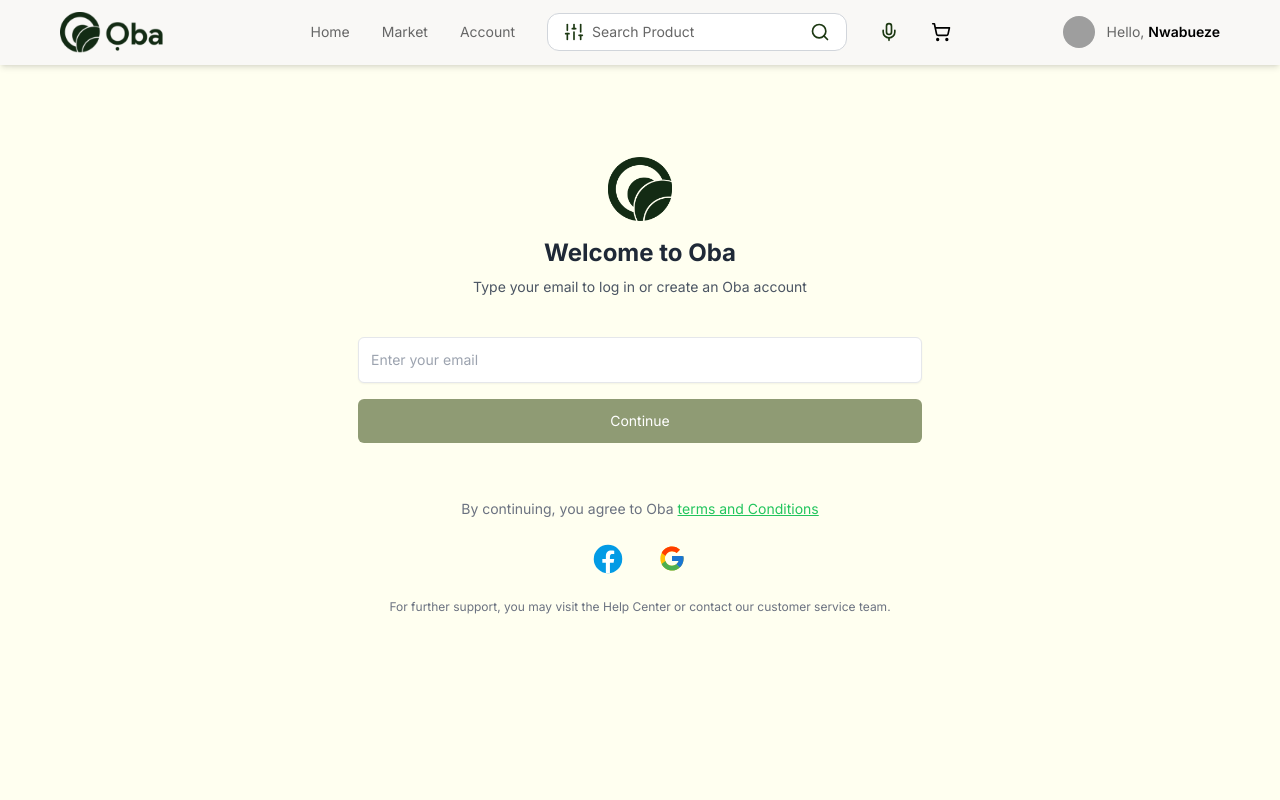
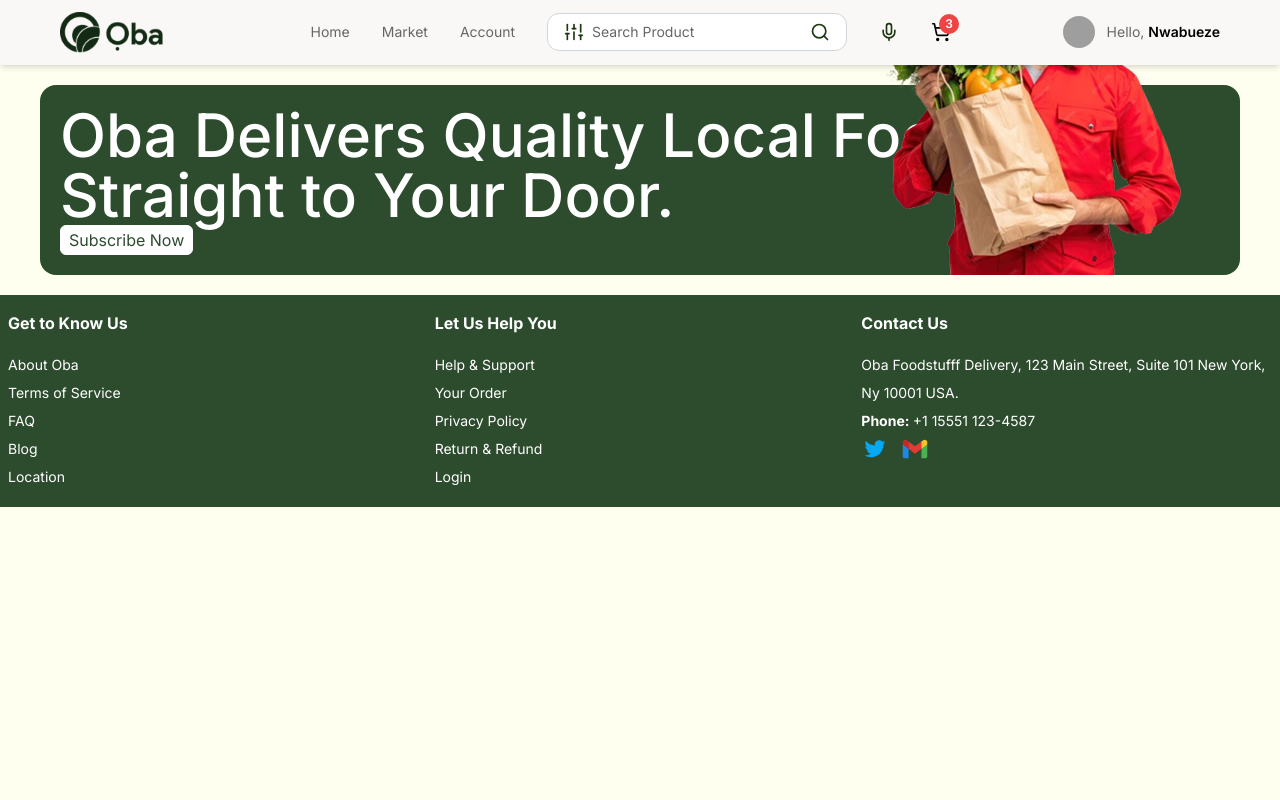
Before and after one commit to Oba-NG/oba-dashboard, a React (Vite) app: page / in a window 1280 px wide. Shown: the top 800 px of the page. Built offline with nearby package versions, Linux system fonts and the light colour scheme; grey boxes are pictures that could not be loaded.

Commit message:
feature: start working on the landing page

```diff
--- a/src/App.jsx
+++ b/src/App.jsx
@@ -1,5 +1,7 @@
 import React from "react";
 import { Routes, Route } from "react-router-dom";
+
+import Auth from "@/pages/auth";
 import Home from "@/pages/Home";
 import Vite from "@/pages/Vite";
 import Layout from "@/components/layout";
@@ -9,6 +11,7 @@ export default function App() {
     <Layout>
       <Routes>
         <Route path="/" element={<Home />} />
+        <Route path="/auth" element={<Auth />} />
         <Route path="/vite" element={<Vite />} />
       </Routes>
     </Layout>
--- a/src/components/layout/Footer.jsx
+++ b/src/components/layout/Footer.jsx
@@ -3,7 +3,7 @@
 export default function Footer() {
 	return (
 		<footer>
-			<div className="grid grid-cols-3 px-2 gap-4 text-white bg-[#2D4C2E] py-4  ">
+			<div className="grid grid-cols-3 px-2 gap-4 text-white bg-[var(--oba-green)] py-4  ">
 				{/* border-black border-2 */}
 				<div>
 					<p className="font-bold pb-4">Get to Know Us</p>
--- a/src/components/layout/Header.jsx
+++ b/src/components/layout/Header.jsx
@@ -3,7 +3,7 @@ import logo from "@/assets/oba-logo.png";
 import { Link } from "react-router-dom";
 
 export default function Header() {
-  const cartCount = 0;
+  const cartCount = 3;
   return (
     <header className="font-Monts bg-[#F9F8F6] shadow-md sticky top-0 z-50 text-sm">
       <div className="px-5 py-3 flex gap-5 justify-between items-center max-w-[1200px] mx-auto">
--- a/src/components/shared/buttons/index.jsx
+++ b/src/components/shared/buttons/index.jsx
@@ -24,11 +24,12 @@ const btn = {
   cta: "bg-white border border-white text-[--oba-green]",
 };
 
-export default function Button({ children, className, type }) {
+export default function Button({ children, className, mode, type }) {
   return (
     <button
+    type={type}
       className={`${
-        type === "cta"
+        mode === "cta"
           ? btn.cta
           : type === "disabled"
           ? btn.disabled
@@ -48,6 +49,7 @@ export default function Button({ children, className, type }) {
 export function FavouriteToggle({ isFavourite, onClick }) {
   return (
     <button
+    type="button"
       onClick={onClick}
       className={`flex items-center justify-center gap-2 rounded-md px-2 py-0.5 ${
         isFavourite ? "bg-primary" : "bg-tertiary"
--- a/src/pages/Home.jsx
+++ b/src/pages/Home.jsx
@@ -1,40 +1,17 @@
-import React, { useState } from "react";
-import WelcomeScreen from "@/pages/auth/WelcomeScreen";
-import EmailVerification from "@/pages/auth/EmailVerification";
-import LoginScreen from "@/pages/auth/LoginScreen";
-import CreateAccountStep1 from "@/pages/auth/CreateAccountStep1";
-import CreateAccountStep2 from "@/pages/auth/CreateAccountStep2";
+import Button from "@/components/shared/buttons";
+import deliveryMan from "@/assets/images/delivery-man.png";
 
 export default function Home() {
-  const [currentStep, setCurrentStep] = useState("WelcomeScreen"); // Tracks the current step
-
-  // Function to handle navigation between steps
-  const handleNavigate = (step) => {
-    setCurrentStep(step);
-  };
-
   return (
-    <main className="p-5 max-w-[1200px] mx-auto font-Monts md:flex md:justify-center">
-      {/* Render screens based on the currentStep */}
-      {currentStep === "WelcomeScreen" && (
-        <WelcomeScreen navigateTo={() => handleNavigate("EmailVerification")} />
-      )}
-
-      {currentStep === "EmailVerification" && (
-        <EmailVerification navigateTo={() => handleNavigate("LoginScreen")} />
-      )}
-
-      {currentStep === "LoginScreen" && (
-        <LoginScreen navigateTo={() => handleNavigate("CreateAccountStep1")} />
-      )}
-
-      {currentStep === "CreateAccountStep1" && (
-        <CreateAccountStep1
-          navigateTo={() => handleNavigate("CreateAccountStep2")}
-        />
-      )}
-
-      {currentStep === "CreateAccountStep2" && <CreateAccountStep2 />}
+    <main className="flex flex-col gap-5 p-5">
+      {/* Banner section */}
+      <section className="w-full max-w-[1200px] mx-auto p-5 bg-[var(--oba-green)] text-white rounded-2xl flex relative">
+        <div>
+        <h1 className="text-6xl font-medium">Oba Delivers Quality Local Foodstuff, Straight to Your Door.</h1>
+        <Button mode="cta">Subscribe Now</Button>
+        </div>
+        <img src={deliveryMan} alt="delivery man" className="absolute bottom-0 right-0" />
+      </section>
     </main>
-  );
+  )
 }
--- /dev/null
+++ b/src/pages/auth/index.jsx
@@ -0,0 +1,40 @@
+import { useState } from "react";
+import WelcomeScreen from "@/pages/auth/WelcomeScreen";
+import EmailVerification from "@/pages/auth/EmailVerification";
+import LoginScreen from "@/pages/auth/LoginScreen";
+import CreateAccountStep1 from "@/pages/auth/CreateAccountStep1";
+import CreateAccountStep2 from "@/pages/auth/CreateAccountStep2";
+
+export default function Auth() {
+    const [currentStep, setCurrentStep] = useState("WelcomeScreen"); // Tracks the current step
+
+      // Function to handle navigation between steps
+      const handleNavigate = (step) => {
+        setCurrentStep(step);
+      };
+
+      return (
+        <main className="p-5 max-w-[1200px] mx-auto font-Monts md:flex md:justify-center">
+          {/* Render screens based on the currentStep */}
+          {currentStep === "WelcomeScreen" && (
+            <WelcomeScreen navigateTo={() => handleNavigate("EmailVerification")} />
+          )}
+
+          {currentStep === "EmailVerification" && (
+            <EmailVerification navigateTo={() => handleNavigate("LoginScreen")} />
+          )}
+
+          {currentStep === "LoginScreen" && (
+            <LoginScreen navigateTo={() => handleNavigate("CreateAccountStep1")} />
+          )}
+
+          {currentStep === "CreateAccountStep1" && (
+            <CreateAccountStep1
+              navigateTo={() => handleNavigate("CreateAccountStep2")}
+            />
+          )}
+
+          {currentStep === "CreateAccountStep2" && <CreateAccountStep2 />}
+        </main>
+      );
+}
```
Also changed, not shown: src/assets/images/delivery-man.png (added).
